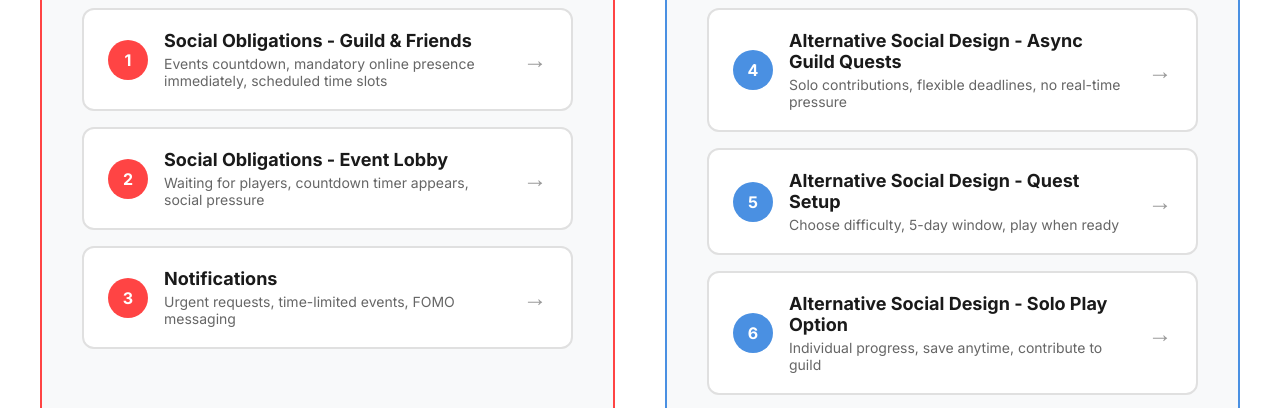
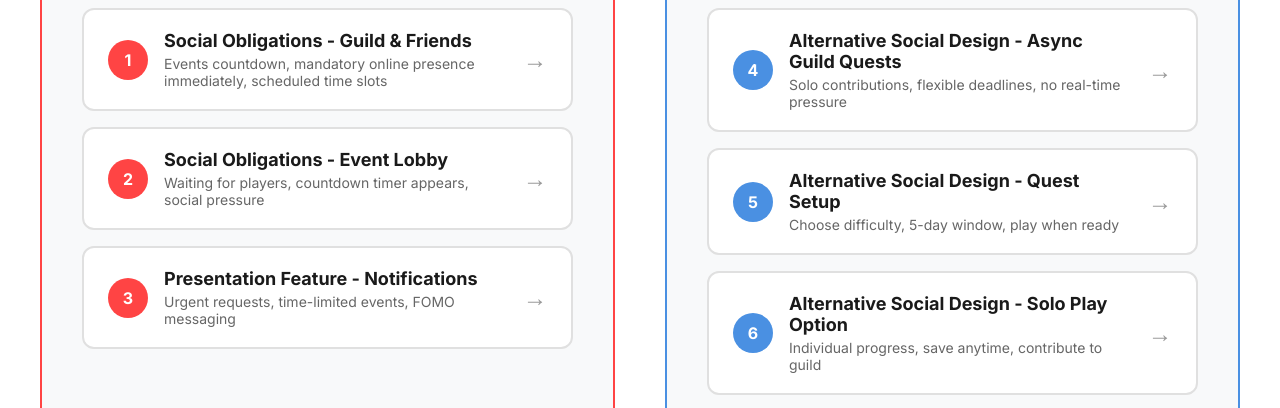
Before and after one commit to jackychen8173/Human-centered-Computing-Alternative-Designs, a plain HTML site: page index.html in a window 1280 px wide. Shown: the part 361-769 px from the top of the page. Drawn offline with Linux system fonts and the light colour scheme.

Commit message:
updated index screen

```diff
--- a/index.html
+++ b/index.html
@@ -62,7 +62,7 @@
                     <a href="screen3-current-notifications.html" class="screen-link current">
                         <div class="screen-number current">3</div>
                         <div class="screen-info">
-                            <div class="screen-name">Notifications</div>
+                            <div class="screen-name">Presentation Feature - Notifications</div>
                             <div class="screen-desc">Urgent requests, time-limited events, FOMO messaging</div>
                         </div>
                         <div class="arrow">→</div>
```
